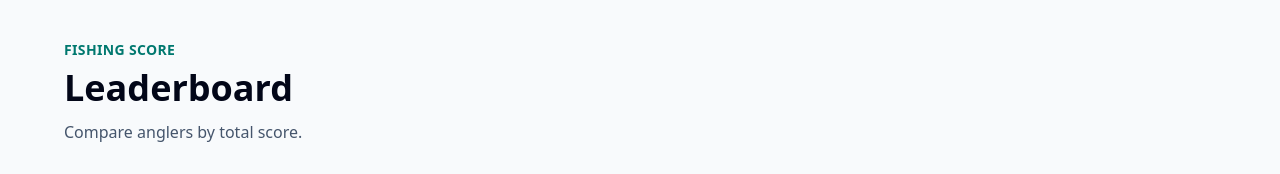
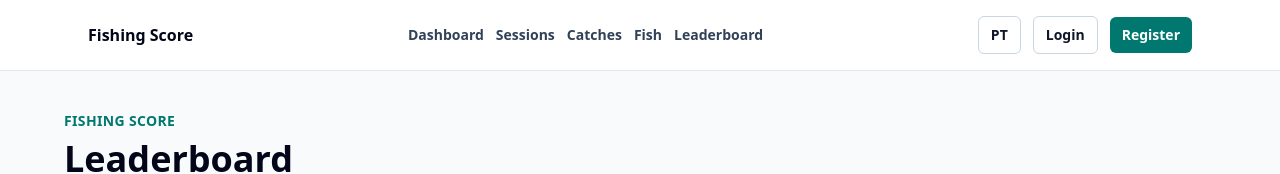
Before and after one commit to Rik-145/FishingScore, a Next.js app in the folder frontend/: page /en/leaderboard in a window 1280 px wide. Shown: the top 174 px of the page. Built offline with nearby package versions, Linux system fonts and the light colour scheme; no server answers.

Commit message:
Add frontend navigation

```diff
--- a/frontend/messages/en.json
+++ b/frontend/messages/en.json
@@ -166,5 +166,15 @@
     "catches": "Catches",
     "weight": "Weight",
     "length": "Length"
+  },
+  "Navigation": {
+    "dashboard": "Dashboard",
+    "sessions": "Sessions",
+    "catches": "Catches",
+    "fish": "Fish",
+    "leaderboard": "Leaderboard",
+    "login": "Login",
+    "register": "Register",
+    "logout": "Logout"
   }
 }
--- a/frontend/messages/pt.json
+++ b/frontend/messages/pt.json
@@ -166,5 +166,15 @@
     "catches": "Capturas",
     "weight": "Peso",
     "length": "Medida"
+  },
+  "Navigation": {
+    "dashboard": "Dashboard",
+    "sessions": "Sessões",
+    "catches": "Capturas",
+    "fish": "Peixes",
+    "leaderboard": "Leaderboard",
+    "login": "Entrar",
+    "register": "Criar conta",
+    "logout": "Sair"
   }
 }
--- a/frontend/src/app/[locale]/layout.tsx
+++ b/frontend/src/app/[locale]/layout.tsx
@@ -1,7 +1,8 @@
 import { hasLocale, NextIntlClientProvider } from 'next-intl';
 import { notFound }                          from 'next/navigation';
 import { routing }                           from '@/i18n/routing';
-import type { ReactNode }                    from 'react';
+import type { ReactNode } from 'react';
+import AppNavbar          from '@/components/AppNavbar';
 
 type LocaleLayoutProps = {
     children: ReactNode;
@@ -19,6 +20,7 @@ export default async function LocaleLayout({ children, params }: LocaleLayoutPro
 
     return (
         <NextIntlClientProvider>
+            <AppNavbar />
             {children}
         </NextIntlClientProvider>
     );
--- /dev/null
+++ b/frontend/src/components/AppNavbar.tsx
@@ -0,0 +1,140 @@
+'use client';
+
+import { useEffect, useState }          from 'react';
+import { useLocale, useTranslations }   from 'next-intl';
+import { Link, usePathname, useRouter } from '@/i18n/navigation';
+import { getToken, removeToken }        from '@/lib/authStorage';
+import { getMe }                        from '@/services/authService';
+import type { PublicUser }              from '@/types/user';
+
+export default function AppNavbar() {
+    const t = useTranslations('Navigation');
+    const locale = useLocale();
+    const pathname = usePathname();
+    const router = useRouter();
+
+    const [user, setUser] = useState<PublicUser | null>(null);
+    const [isLoading, setIsLoading] = useState(true);
+
+    useEffect(() => {
+        async function loadUser() {
+            const token = getToken();
+
+            if (!token) {
+                setIsLoading(false);
+                return;
+            }
+
+            try {
+                const currentUser = await getMe(token);
+                setUser(currentUser);
+            } catch {
+                removeToken();
+                setUser(null);
+            } finally {
+                setIsLoading(false);
+            }
+        }
+
+        void loadUser();
+    }, []);
+
+    function handleLogout() {
+        removeToken();
+        setUser(null);
+        router.push('/');
+    }
+
+    function switchLocale(nextLocale: 'en' | 'pt') {
+        router.replace(pathname, {
+            locale: nextLocale,
+        });
+    }
+
+    return (
+        <header className="border-b border-slate-200 bg-white">
+            <nav className="mx-auto flex max-w-6xl flex-wrap items-center justify-between gap-4 px-6 py-4">
+                <Link
+                    href="/"
+                    className="font-bold text-slate-950"
+                >
+                    Fishing Score
+                </Link>
+
+                <div className="flex flex-wrap items-center gap-3 text-sm font-semibold">
+                    <Link
+                        href="/dashboard"
+                        className="text-slate-700 hover:text-teal-700"
+                    >
+                        {t('dashboard')}
+                    </Link>
+
+                    <Link
+                        href="/sessions"
+                        className="text-slate-700 hover:text-teal-700"
+                    >
+                        {t('sessions')}
+                    </Link>
+
+                    <Link
+                        href="/catches"
+                        className="text-slate-700 hover:text-teal-700"
+                    >
+                        {t('catches')}
+                    </Link>
+
+                    <Link
+                        href="/fish"
+                        className="text-slate-700 hover:text-teal-700"
+                    >
+                        {t('fish')}
+                    </Link>
+
+                    <Link
+                        href="/leaderboard"
+                        className="text-slate-700 hover:text-teal-700"
+                    >
+                        {t('leaderboard')}
+                    </Link>
+                </div>
+
+                <div className="flex items-center gap-3">
+                    <button
+                        type="button"
+                        onClick={() => switchLocale(locale === 'pt' ? 'en' : 'pt')}
+                        className="rounded-md border border-slate-300 bg-white px-3 py-2 text-sm font-bold text-slate-900 hover:border-teal-700"
+                    >
+                        {locale === 'pt' ? 'EN' : 'PT'}
+                    </button>
+
+                    {!isLoading && user && (
+                        <button
+                            type="button"
+                            onClick={handleLogout}
+                            className="rounded-md bg-teal-700 px-3 py-2 text-sm font-bold text-white hover:bg-teal-800"
+                        >
+                            {t('logout')}
+                        </button>
+                    )}
+
+                    {!isLoading && !user && (
+                        <>
+                            <Link
+                                href="/login"
+                                className="rounded-md border border-slate-300 bg-white px-3 py-2 text-sm font-bold text-slate-900 hover:border-teal-700"
+                            >
+                                {t('login')}
+                            </Link>
+                            <Link
+                                href="/register"
+                                className="rounded-md bg-teal-700 px-3 py-2 text-sm font-bold text-white hover:bg-teal-800"
+                            >
+                                {t('register')}
+                            </Link>
+                        </>
+                    )}
+                </div>
+            </nav>
+        </header>
+    );
+}
```
